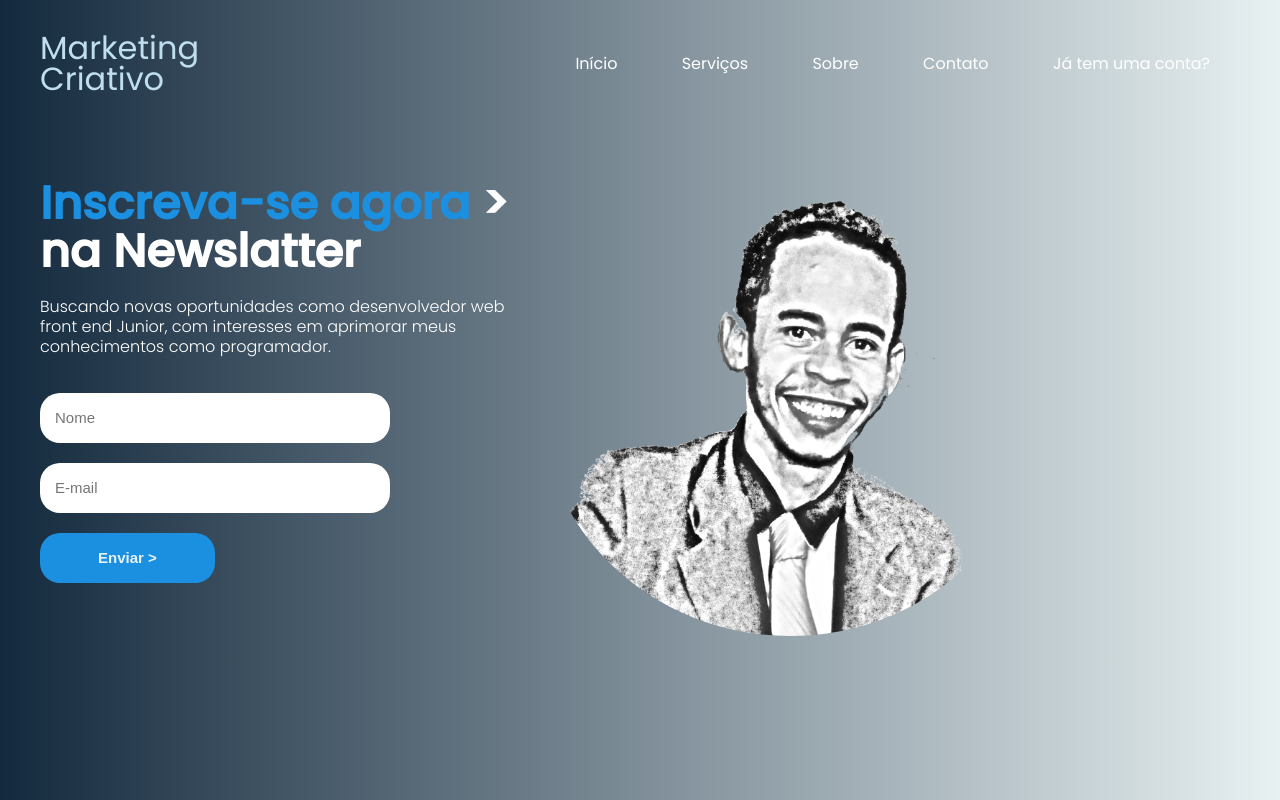
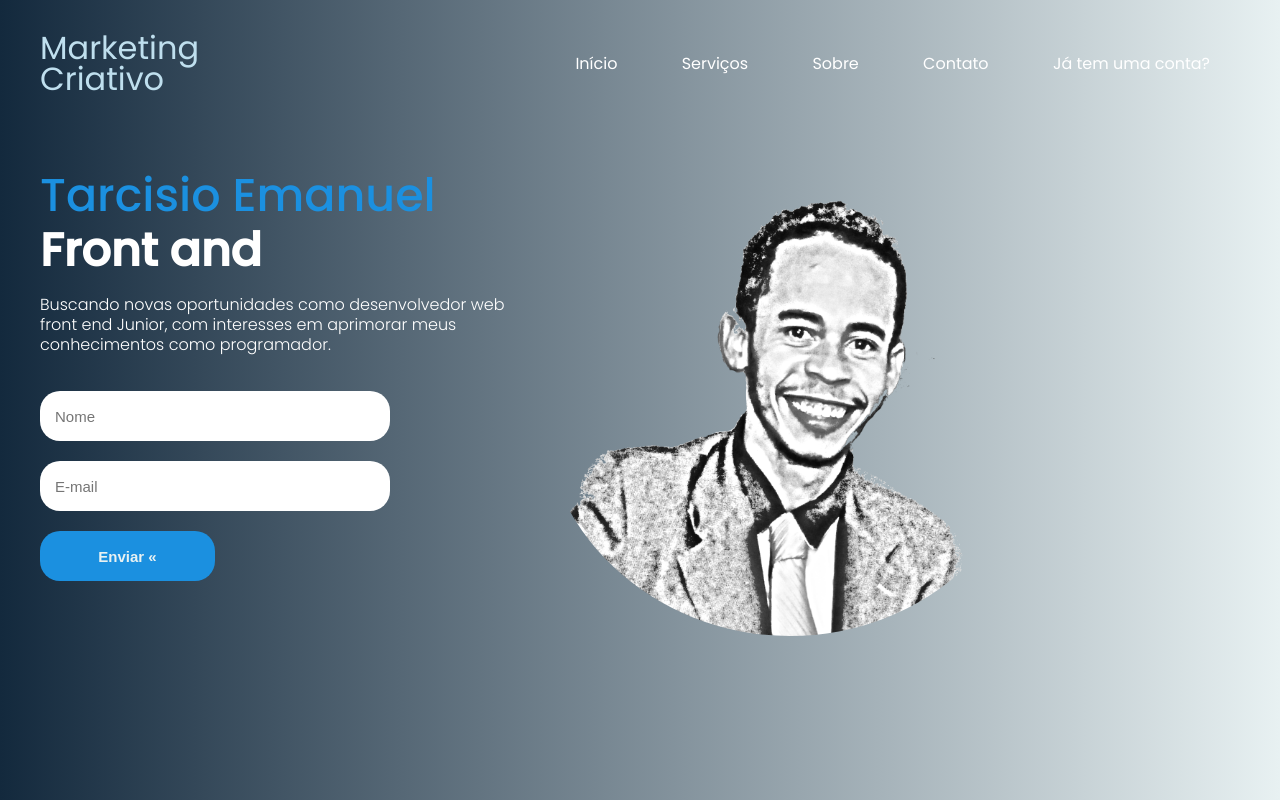
Before and after one commit to tarcisioemanoel15/Portifolio.github.io, a plain HTML site: page index.html in a window 1280 px wide. Drawn offline with Linux system fonts and the light colour scheme.

Commit message:
movimento ao titulo

```diff
--- a/index.html
+++ b/index.html
@@ -11,6 +11,7 @@
     <link rel="stylesheet" href="./styles/animate.css">
 
     <title>Landing Page</title>
+
 </head>
 
 <body>
@@ -48,8 +49,19 @@
 
 
 
-            <h2><span class="typed-text">Inscreva-se agora</span><span class="cursor">&nbsp;</span>></h2>
-            <h2>na Newslatter</h2>
+
+
+            <div class="content">
+                <h1 class="typedtext"></h1>
+                <h2>Front and</h2>
+
+            </div>
+
+
+
+
+
+
 
 
 
@@ -61,7 +73,7 @@
             <form>
                 <input type="text" placeholder="Nome">
                 <input type="email" placeholder="E-mail">
-                <input type="submit" value="Enviar >">
+                <input type="submit" value="Enviar &laquo;">
             </form>
         </aside>
 
@@ -77,13 +89,14 @@
 
 
 
-
+    <!--
     <script>
         alert(`OBS Landing Page
      ainda não terminada
      Obrigado por visitar. `)
-    </script>
+    </script> -->
 
+    <script src="./js/indextexto.js"></script>
 </body>
 
 </html>
--- /dev/null
+++ b/js/indextexto.js
@@ -0,0 +1,55 @@
+
+//
+function typingEffect() {
+  const contactTexts = shuffleArray(['Tarcisio Emanuel_', 'Santos Silva', 'Programador']);
+  const typedtext = document.getElementsByClassName("typedtext")[0];
+  let removing = false;
+  let idx = char = 0;
+
+  setInterval(() => { // We define the interval of the typing speed
+
+    // If we do not reach the limit, we insert characters in the html
+    if (char < contactTexts[idx].length) typedtext.innerHTML += contactTexts[idx][char];
+
+    // 15*150ms = time before starting to remove characters
+    if (char == contactTexts[idx].length + 15) removing = true;
+
+    // Removing characters, the last one always
+    if (removing) typedtext.innerHTML = typedtext.innerHTML.substring(0, typedtext.innerHTML.length - 1);
+
+    char++; // Next character
+
+    // When there is nothing else to remove
+    if (typedtext.innerHTML.length === 0) {
+
+      // If we get to the end of the texts we start over
+      if (idx === contactTexts.length - 1) idx = 0
+      else idx++;
+
+      char = 0; // Start the next text by the first character
+      removing = false; // No more removing characters
+    }
+
+  }, 150); // Typing speed, 150 ms
+
+}
+typingEffect();
+function shuffleArray(array) {
+  let currentIndex = array.length,
+    temporaryValue, randomIndex;
+
+  // While there remain elements to shuffle...
+  while (0 !== currentIndex) {
+
+    // Pick a remaining element...
+    randomIndex = Math.floor(Math.random() * currentIndex);
+    currentIndex -= 1;
+
+    // And swap it with the current element.
+    temporaryValue = array[currentIndex];
+    array[currentIndex] = array[randomIndex];
+    array[randomIndex] = temporaryValue;
+  }
+
+  return array;
+}
--- a/styles/media.css
+++ b/styles/media.css
@@ -10,17 +10,14 @@
   }
 }
 
-@media screen and (max-width: 730px) {
-  h2 {
+
+@media screen and (max-width: 750px) {
+  .typedtext {
     font-size: 30px;
   }
+
 }
 
-@media screen and (max-width: 670px) {
-  h2 {
-    font-size: 30px;
-  }
-}
 
 @media screen and (max-width: 577px) {
   header {
@@ -29,6 +26,10 @@
 
   main {
     flex-direction: column;
+  }
+
+  .typedtext {
+    font-size: 40px;
   }
 
   h2 {
@@ -54,4 +55,8 @@
   span {
     font-size: 30px;
   }
+
+  .typedtext {
+    font-size: 25px;
+  }
 }
--- a/styles/style.css
+++ b/styles/style.css
@@ -15,6 +15,51 @@ header {
     justify-content: space-between;
     align-items: center;
 }
+
+aside {
+    margin-top: -70px;
+}
+
+/* texto sendo digitado automaitco */
+.typedtext {
+    font-size: 46px;
+    line-height: 10px;
+    font-family: poppinsmedium;
+
+
+    margin-top: 20%;
+    /* border-right: 2px solid rgb(248, 248, 248); */
+    height: 40px;
+    margin-bottom: 55px;
+    color: #1b90e0;
+    display: block;
+    /* focus */
+    /* animation: blinkTextCursor 800ms steps(44) infinite normal; */
+}
+
+.content h2 {
+    margin-top: -40px;
+}
+
+/*
+@keyframes blinkTextCursor {
+    from {
+        border-right-color: #1b90e0;
+    }
+
+    to {
+        border-right-color: transparent;
+    }
+} */
+
+/* fim texto sendo digitado automaitco */
+
+
+
+
+
+
+
 
 #title {
     flex-direction: column;
@@ -66,9 +111,10 @@ h2 {
     font-family: poppinsmedium;
 }
 
+/*
 span {
     color: #1b90e0;
-}
+} */
 
 p {
     line-height: 20px;
```
